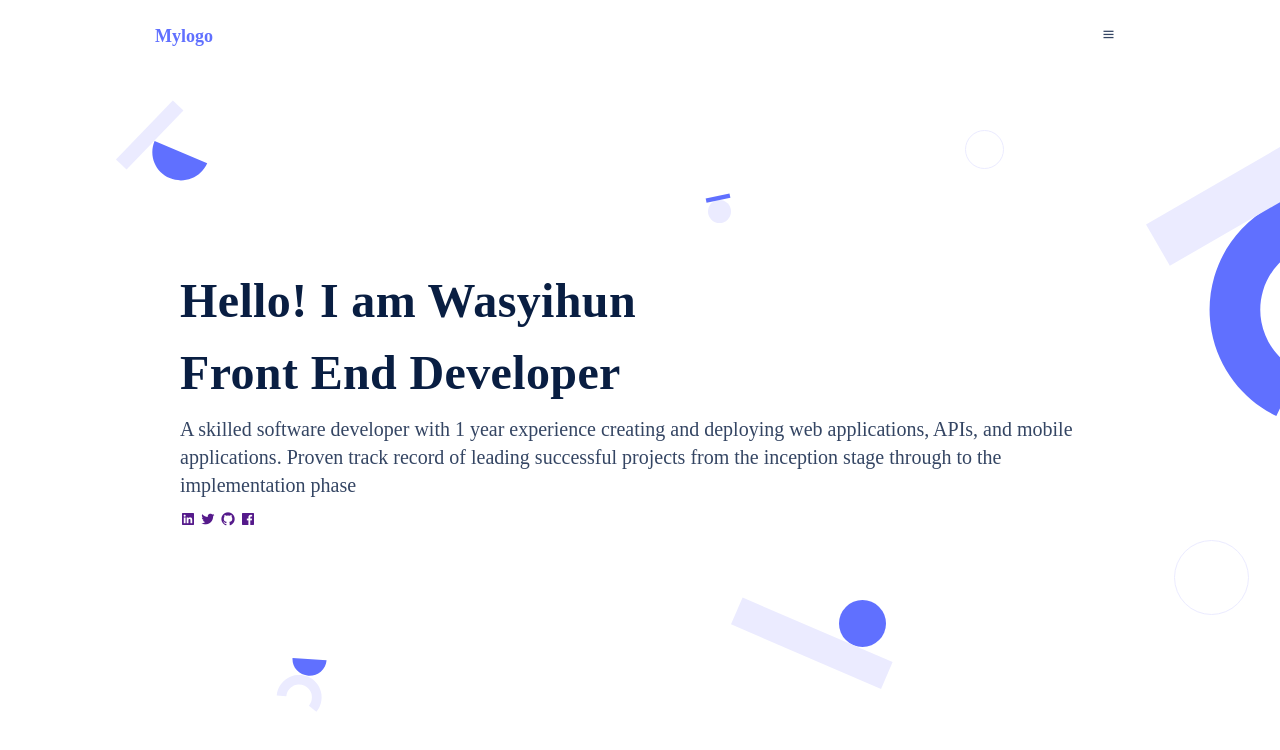
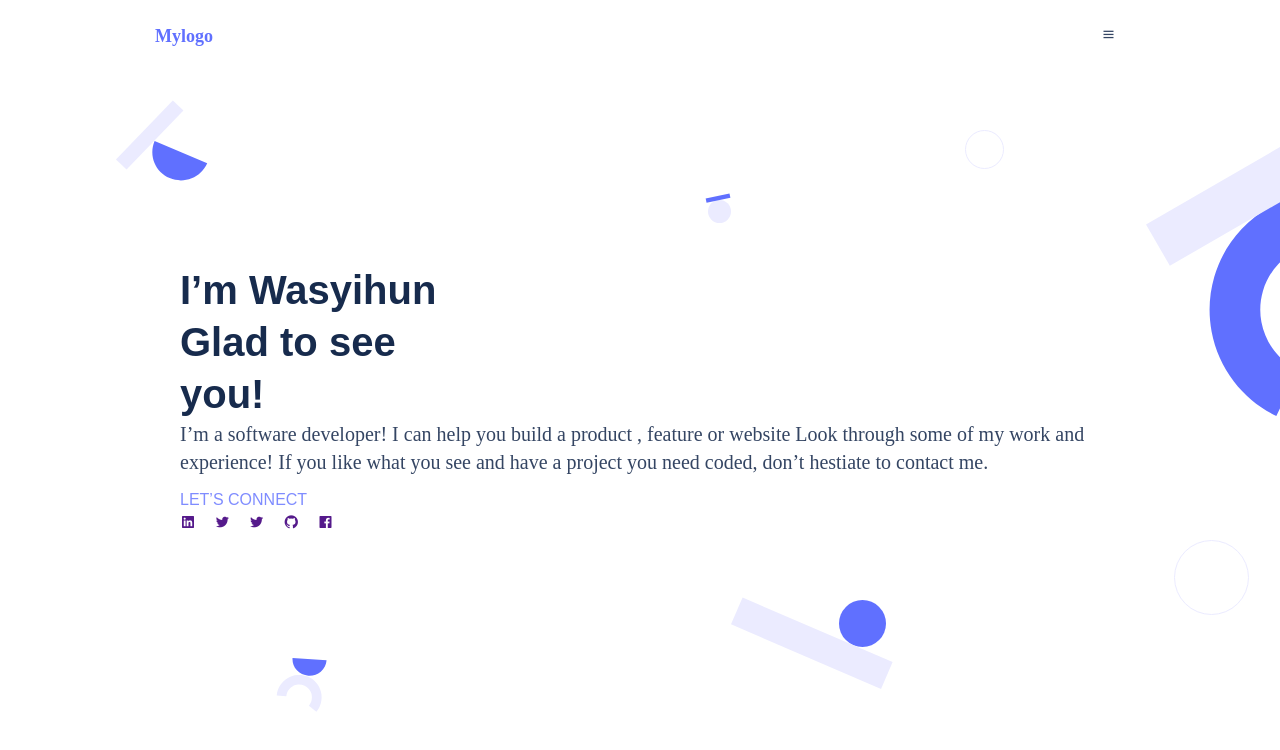
Before and after one commit to WasyihunS/Portfolio_website, a website: page index.html in a window 1280 px wide. Shown: the top 750 px of the page. Drawn offline with nearby package versions, Linux system fonts and the light colour scheme.

Commit message:
Add nav for logo and link(a tage)for social link

```diff
--- a/CSS/style.css
+++ b/CSS/style.css
@@ -58,14 +58,13 @@ body {
 }
 
 .info {
-    font-family: "Poppins"sans-serif;
+    font-family: 'Poppins', sans-serif;
     font-style: normal;
     font-weight: 700;
-    font-size: 48px;
-    line-height: 60px;
-    letter-spacing: 0.37px;
-    color: #091e42;
-    margin-bottom: 12px;
+    font-size: 40px;
+    line-height: 52px;
+    color: #172b4d;
+    text-align: justify;
 }
 
 .info-desc {
@@ -78,13 +77,32 @@ body {
     margin-bottom: 12px;
 }
 
-.link {
+.Social {
     font-family: "Poppins"sans-serif;
     font-style: normal;
     font-weight: 500;
     font-size: 16px;
     line-height: 24px;
     color: #7f8cff;
+}
+
+.Social h2 {
+    font-family: 'Poppins', sans-serif;
+    font-style: normal;
+    font-weight: 500;
+    font-size: 16px;
+    color: #7f8cff;
+}
+
+.Social ul {
+    display: flex;
+    align-items: center;
+    padding-left: 0;
+}
+
+.Social li {
+    list-style: none;
+    padding-right: 2%;
 }
 
 .Ellipse3 {
--- a/index.html
+++ b/index.html
@@ -13,25 +13,48 @@
   </head>
   <body>
     <header class="navbar">
-      <h3 class="M-logo">Mylogo</h3>
-      <div class="nav_toggle" id="nav-toggle">
+      <div>
+        <h3 class="M-logo">Mylogo</h3>
+      </div>
+
+      <nav class="nav_toggle" id="nav-toggle">
         <i class="bx bx-menu"></i>
-      </div>
+      </nav>
     </header>
     <section class="B-content">
-      <h2 class="info">Hello! I am Wasyihun</h2>
-      <h2 class="info">Front End Developer</h2>
+      <h2 class="info">
+        I’m Wasyihun<br />
+        Glad to see<br />
+        you!
+      </h2>
       <p class="info-desc">
-        A skilled software developer with 1 year experience creating and
-        deploying web applications, APIs, and mobile applications. Proven track
-        record of leading successful projects from the inception stage through
-        to the implementation phase
+        I’m a software developer! I can help you build a product , feature or
+        website Look through some of my work and experience! If you like what
+        you see and have a project you need coded, don’t hestiate to contact me.
       </p>
       <div class="Social">
-        <a href="" class="hom-icon"><i class="bx bxl-linkedin-square"></i></a>
-        <a href="" class="hom-icon"><i class="bx bxl-twitter"></i></a>
-        <a href="" class="hom-icon"><i class="bx bxl-github"></i></a>
-        <a href="" class="hom-icon"><i class="bx bxl-facebook-square"></i></a>
+        <h2>LET’S CONNECT</h2>
+        <ul>
+          <li>
+            <a href="" class="hom-icon"
+              ><i class="bx bxl-linkedin-square"></i
+            ></a>
+          </li>
+          <li>
+            <a href="" class="hom-icon"><i class="bx bxl-twitter"></i></a>
+          </li>
+          <li>
+            <a href="" class="hom-icon"><i class="bx bxl-twitter"></i></a>
+          </li>
+          <li>
+            <a href="" class="hom-icon"><i class="bx bxl-github"></i></a>
+          </li>
+          <li>
+            <a href="" class="hom-icon"
+              ><i class="bx bxl-facebook-square"></i
+            ></a>
+          </li>
+        </ul>
       </div>
       <div class="link">
         <img src="image/Ellipse 3.svg" alt="Ellipse 3" class="Ellipse3" />
```
